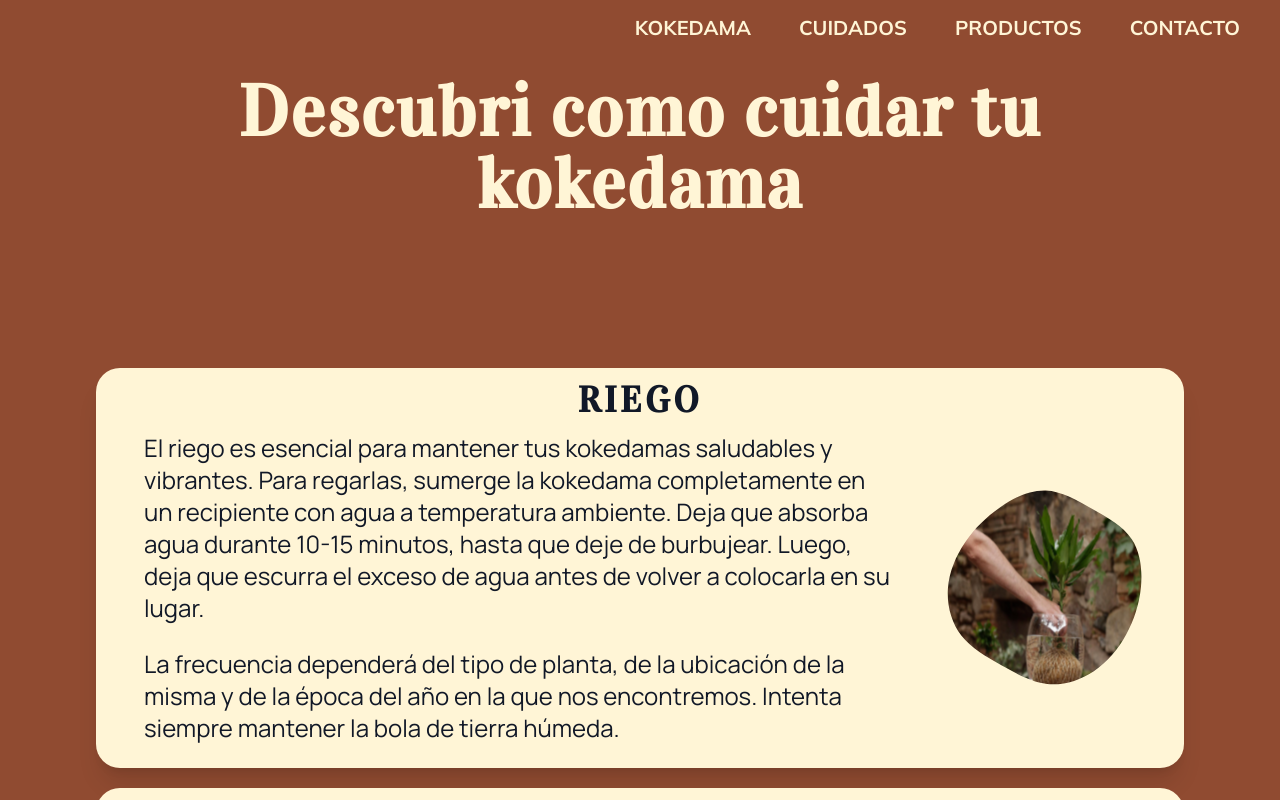
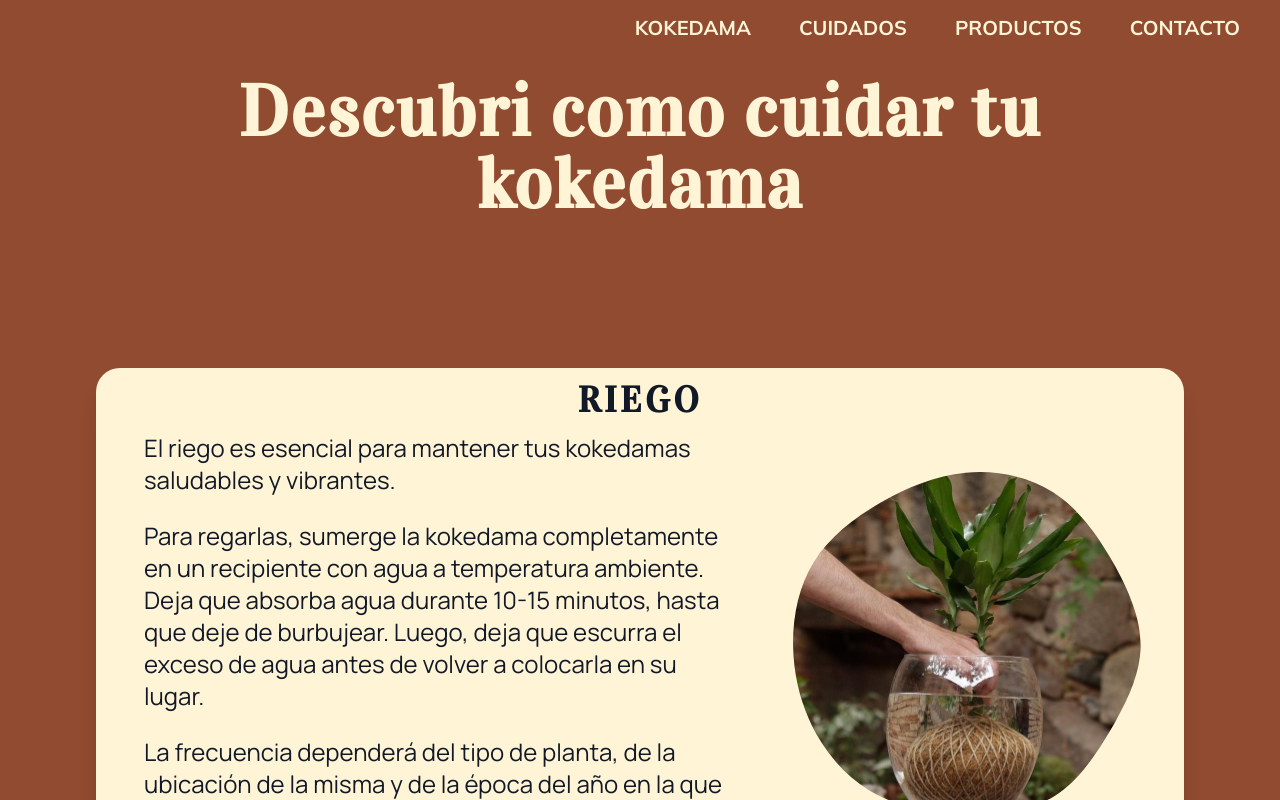
Before and after one commit to rocio-alcala/kokekosas, a Next.js app: page / in a window 1280 px wide. Both pictures are taken after a click on the element 640 px from the left and 2476 px from the top of the page. Shown: the part 2076-2876 px from the top of the page. Built offline with nearby package versions, Linux system fonts and the light colour scheme.

Commit message:
styling cuidados section image as backgroud of svg blob

```diff
--- a/src/components/CuidadosCard.tsx
+++ b/src/components/CuidadosCard.tsx
@@ -46,25 +46,29 @@ export default function CuidadosCard({
             ))}
           </div>
 
-          <svg viewBox="0 0 200 200" xmlns="http://www.w3.org/2000/svg">
+          <svg
+            viewBox="0 0 200 200"
+            xmlns="http://www.w3.org/2000/svg"
+            className="min-w-96 max-w-[400px]"
+          >
             <defs>
               <pattern
-                id="img1"
+                id={title}
                 patternUnits="objectBoundingBox"
                 width="1"
                 height="1"
               >
                 <image
                   href={imgPath}
-                  preserveAspectRatio="none"
+                  preserveAspectRatio="xMidYMid slice"
                   width="100%"
                   height="100%"
                 />
               </pattern>
             </defs>
             <path
-              fill="url(#img1)"
-              d="M41.7,-72.1C55.7,-64.2,69.9,-56.4,77.9,-44.4C85.8,-32.4,87.6,-16.2,86.2,-0.8C84.7,14.5,80,29,72.8,42.2C65.5,55.5,55.7,67.4,43.1,75.7C30.5,84,15.3,88.7,0.9,87.1C-13.5,85.6,-27,77.8,-40.6,70.2C-54.2,62.5,-68,54.8,-77,43.2C-86,31.5,-90.2,15.7,-89.2,0.6C-88.2,-14.6,-82,-29.2,-73.5,-41.7C-65,-54.3,-54.2,-64.8,-41.6,-73.5C-29,-82.3,-14.5,-89.2,-0.3,-88.7C13.9,-88.1,27.7,-80.1,41.7,-72.1Z"
+              fill={`url(#${title})`}
+              d="M46.4,-81.1C59.5,-72.7,69.3,-59.1,77.5,-44.8C85.7,-30.4,92.3,-15.2,92,-0.2C91.6,14.8,84.1,29.5,75.8,43.6C67.4,57.7,58.1,71,45.3,78.3C32.5,85.5,16.2,86.5,0.3,86.1C-15.7,85.6,-31.4,83.5,-44.8,76.7C-58.2,69.8,-69.4,58.2,-77,44.6C-84.6,31,-88.6,15.5,-89,-0.2C-89.4,-16,-86.2,-31.9,-78.2,-44.8C-70.2,-57.7,-57.4,-67.5,-43.6,-75.6C-29.8,-83.6,-14.9,-89.8,0.9,-91.3C16.6,-92.7,33.2,-89.5,46.4,-81.1Z"
               transform="translate(100 100)"
             />
           </svg>
--- a/src/components/CuidadosSection.tsx
+++ b/src/components/CuidadosSection.tsx
@@ -9,7 +9,8 @@ const kokedamaCuidados = [
   {
     title: "Riego",
     texts: [
-      "El riego es esencial para mantener tus kokedamas saludables y vibrantes. Para regarlas, sumerge la kokedama completamente en un recipiente con agua a temperatura ambiente. Deja que absorba agua durante 10-15 minutos, hasta que deje de burbujear. Luego, deja que escurra el exceso de agua antes de volver a colocarla en su lugar.",
+      "El riego es esencial para mantener tus kokedamas saludables y vibrantes.",
+      "Para regarlas, sumerge la kokedama completamente en un recipiente con agua a temperatura ambiente. Deja que absorba agua durante 10-15 minutos, hasta que deje de burbujear. Luego, deja que escurra el exceso de agua antes de volver a colocarla en su lugar.",
       "La frecuencia dependerá del tipo de planta, de la ubicación de la misma y de la época del año en la que nos encontremos. Intenta siempre mantener la bola de tierra húmeda.",
     ],
     imgPath: "/kokedama-riego-4.jpg",
```
Also changed, not shown: public/kokedama-care.jpg, public/kokedama-riego-4.jpg.
